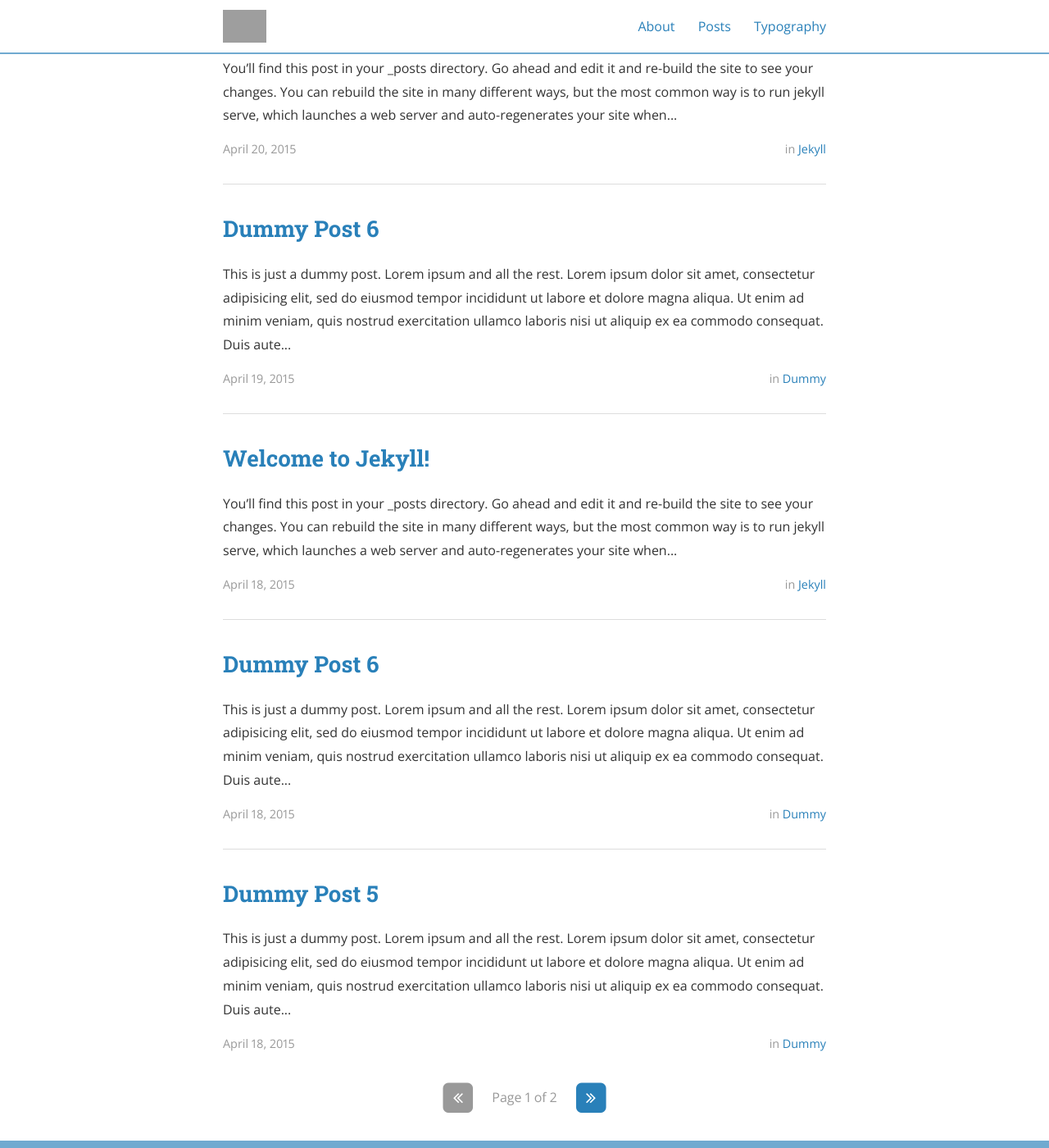
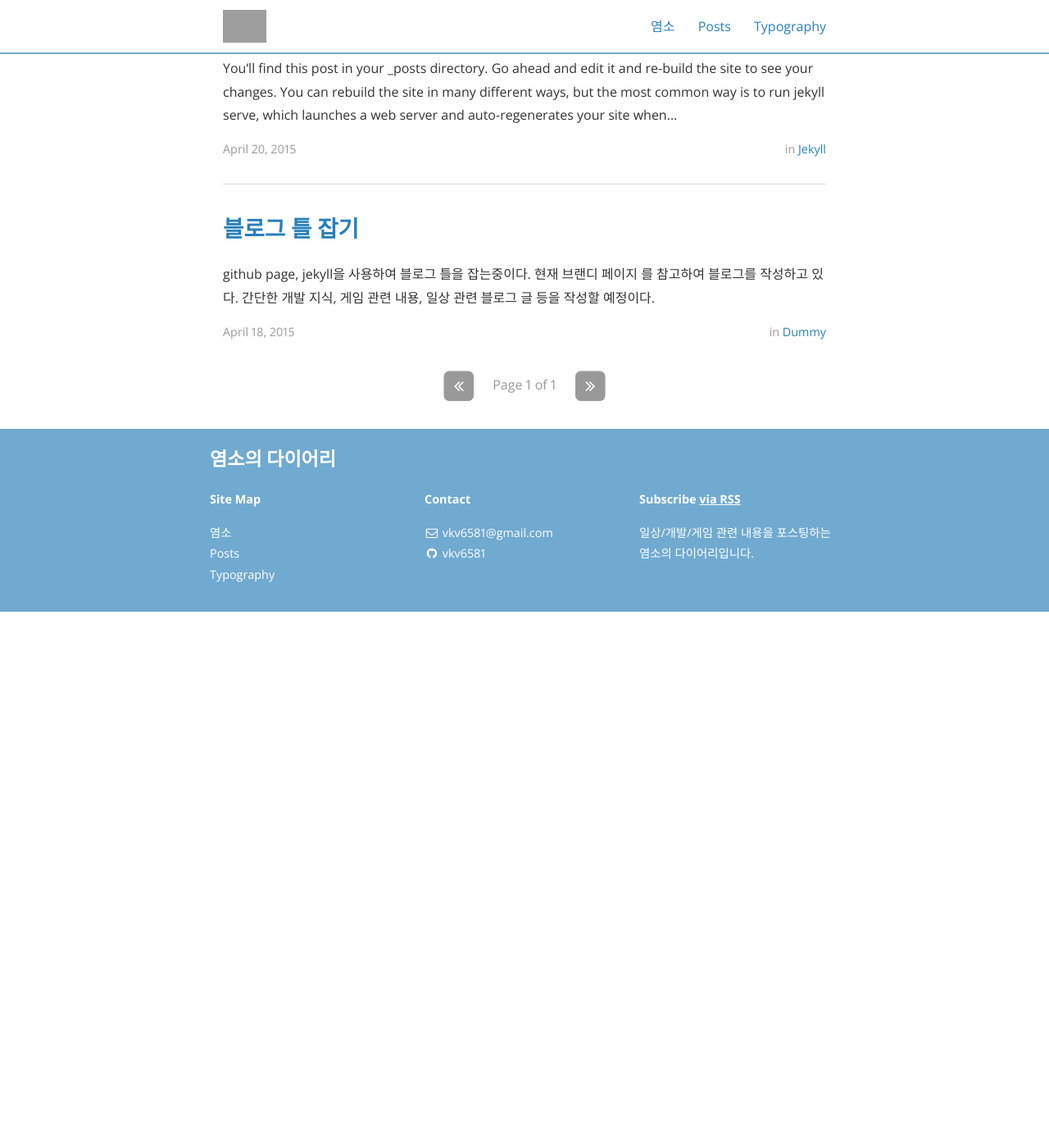
Before and after one commit to vkv6581/vkv6581.github.io, a Jekyll site: the page built from index.html, in a window 1280 px wide and 1400 px high, scrolled down 534 px. Shown: the whole window at 82% size. Built offline with Jekyll 4.4.1, drawn with Linux system fonts in a browser that asks for light colours; nearby versions of some CDN libraries; the list of posts is cut into pages by our own code; after the commit the page ends 1280 px from its top, so only the background shows below that; some of the changed text lies outside the part shown; grey boxes are pictures that could not be loaded.

Commit message:
[설정] 블로그 기본 설정 수정 (프로필, 메인 등)

```diff
--- a/Gemfile
+++ b/Gemfile
@@ -3,3 +3,6 @@ gem 'jekyll', '<4'
 gem 'jekyll-archives'
 gem 'jekyll-sitemap'
 gem 'jekyll-paginate-v2'
+
+#jekyll-admin설치.
+gem 'jekyll-admin', group: :jekyll_plugins
--- a/_config.yml
+++ b/_config.yml
@@ -1,99 +1,48 @@
-# External plugins
-# See http://ixti.net/software/2013/01/28/using-jekyll-plugins-on-github-pages.html for making `jekyll archives` work.
 plugins:
-  - jekyll-archives # Sorry, not GitHub pages friendly!
+  - jekyll-archives
   - jekyll-sitemap
   - jekyll-paginate-v2
-
 exclude:
-  - "/vendor/"
-
-# Site settings
-title: 염소의 블로그
-subtitle: "염소의 블로그 작성중"
+  - /vendor/
+title: 염소의 다이어리
+subtitle: 염소의 다이어리
 email: vkv6581@gmail.com
 name: Lee Jae Young
-description: >
-  A simple yet classy theme for your Jekyll website or blog.
-# Base URL of site (i.e. /blog). It should always start with a slash,
-# and never end with a slash. Set it to a blank value if hosting at the
-# root of your server.
-baseurl: "" # the subpath of your site, e.g. /blog/
-url: "https://vkv6581@github.io" # the base hostname & protocol for your site
-cover: "/assets/header_image.jpg"
-logo: "/assets/ljy_logo.jpeg"
-
-# Build settings
+description: 일상/개발/게임 관련 내용을 포스팅하는 염소의 다이어리입니다.
+baseurl: ''
+url: 'https://vkv6581@github.io'
+cover: /assets/header_image.jpg
+logo: /assets/ljy_logo.jpeg
 markdown: kramdown
-inter_post_navigation: false
-highlightjs_theme: "monokai-sublime"
-
-# Pagination Settings
-# https://github.com/sverrirs/jekyll-paginate-v2/blob/master/README-GENERATOR.md#site-configuration
+inter_post_navigation: 'false'
+highlightjs_theme: monokai-sublime
 pagination:
   enabled: true
   per_page: 5
-  permalink: "/page/:num/"
+  permalink: '/page/:num/'
   sort_reverse: true
-
-# Archive settings (see https://github.com/jekyll/jekyll-archives/)
 jekyll-archives:
   enabled:
     - categories
     - tags
-  layout: 'archive'
+  layout: archive
   permalinks:
     category: '/category/:name/'
     tag: '/tag/:name/'
-
-# Disqus comments
-# disqus_shortname: bencentra
-
-# Google analytics
-# ga_tracking_id: "UA-XXXX-1"
-
-# Category descriptions (for archive pages)
-descriptions:
-  - cat: jekyll
-    desc: "Posts describing Jekyll setup techniques."
-
-  - cat: dummy
-    desc: "Just some placeholder posts, lorem ipsum and the rest."
-
-# Social icons and sharing options
-#
-# Social settings are used in two places:
-# * In the footer, as links to your personal profiles
-# * After each blog post for sharing widgets
-#
-# Example:
-#
-# social:
-#   - name: Twitter                         # Name of the service
-#     icon: twitter                         # Font Awesome icon to use (minus fa- prefix)
-#     username: "@TheBenCentra"             # (User) Name to display in the footer link
-#     url: https://twitter.com/TheBenCentra # URL of your profile (leave blank to not display in footer)
-#     desc: Follow me on Twitter            # Description to display as link title, etc
-#     share: true                           # Include in the "Share" section of posts
+descriptions: null
 social:
   - name: GitHub
     icon: github
     username: vkv6581
-    url: https://github.com/vkv6581
+    url: 'https://github.com/vkv6581'
     desc: Fork me on GitHub
     share: false
-
-# Social sharing protocols
-# These are for automatically generating sharing metadata for FB and Twitter
-# OS Protocol is for sharing the source of your site, if you're interested. For more, see osprotocol.com
 protocols:
-    fb_image: "/assets/ljy_logo.jpeg"
-    fb_image_width: 612
-    fb_image_height: 605
-    fb_image_type: "image/png"
-
-    twitter_image: "/assets/logo.png"
-
-    os_repo: "https://github.com/vkv6581"
-    os_rcs_type: "git"
-    os_src: "git@github.com:vkv6581/vkv6581.github.io"
+  fb_image: /assets/ljy_logo.jpeg
+  fb_image_width: 612
+  fb_image_height: 605
+  fb_image_type: image/png
+  twitter_image: /assets/logo.png
+  os_repo: 'https://github.com/vkv6581'
+  os_rcs_type: git
+  os_src: 'git@github.com:vkv6581/vkv6581.github.io'
--- a/_posts/2015-04-18-dummy.md
+++ /dev/null
@@ -1,16 +0,0 @@
----
-layout: post
-title:  "Dummy Post"
-date:   2015-04-18T14:25:52-05:00
-author: Ben Centra
-categories: Dummy
----
-
-This is just a dummy post. Lorem ipsum and all the rest.
-
-Lorem ipsum dolor sit amet, consectetur adipisicing elit, sed do eiusmod
-tempor incididunt ut labore et dolore magna aliqua. Ut enim ad minim veniam,
-quis nostrud exercitation ullamco laboris nisi ut aliquip ex ea commodo
-consequat. Duis aute irure dolor in reprehenderit in voluptate velit esse
-cillum dolore eu fugiat nulla pariatur. Excepteur sint occaecat cupidatat non
-proident, sunt in culpa qui officia deserunt mollit anim id est laborum.
--- a/_posts/2015-04-18-dummy5.md
+++ /dev/null
@@ -1,17 +0,0 @@
----
-layout: post
-title:  "Dummy Post 5"
-date:   2015-04-18T14:25:52-05:00
-author: Ben Centra
-categories: Dummy
-tags: lorem
----
-
-This is just a dummy post. Lorem ipsum and all the rest.
-
-Lorem ipsum dolor sit amet, consectetur adipisicing elit, sed do eiusmod
-tempor incididunt ut labore et dolore magna aliqua. Ut enim ad minim veniam,
-quis nostrud exercitation ullamco laboris nisi ut aliquip ex ea commodo
-consequat. Duis aute irure dolor in reprehenderit in voluptate velit esse
-cillum dolore eu fugiat nulla pariatur. Excepteur sint occaecat cupidatat non
-proident, sunt in culpa qui officia deserunt mollit anim id est laborum.
--- a/_posts/2015-04-18-dummy6.md
+++ /dev/null
@@ -1,17 +0,0 @@
----
-layout: post
-title:  "Dummy Post 6"
-date:   2015-04-18T14:25:52-05:00
-author: Ben Centra
-categories: Dummy
-tags: lorem ipsum
----
-
-This is just a dummy post. Lorem ipsum and all the rest.
-
-Lorem ipsum dolor sit amet, consectetur adipisicing elit, sed do eiusmod
-tempor incididunt ut labore et dolore magna aliqua. Ut enim ad minim veniam,
-quis nostrud exercitation ullamco laboris nisi ut aliquip ex ea commodo
-consequat. Duis aute irure dolor in reprehenderit in voluptate velit esse
-cillum dolore eu fugiat nulla pariatur. Excepteur sint occaecat cupidatat non
-proident, sunt in culpa qui officia deserunt mollit anim id est laborum.
--- a/_posts/2015-04-18-welcome-to-jekyll.md
+++ /dev/null
@@ -1,74 +0,0 @@
----
-layout: post
-title:  "Welcome to Jekyll!"
-date:   2015-04-18T14:25:52-05:00
-author: Ben Centra
-categories: Jekyll
-tags:	jekyll welcome
-cover:  "/assets/instacode.png"
----
-
-You’ll find this post in your `_posts` directory. Go ahead and edit it and re-build the site to see your changes. You can rebuild the site in many different ways, but the most common way is to run `jekyll serve`, which launches a web server and auto-regenerates your site when a file is updated.
-
-## Adding New Posts
-
-To add new posts, simply add a file in the `_posts` directory that follows the convention `YYYY-MM-DD-name-of-post.ext` and includes the necessary front matter. Take a look at the source for this post to get an idea about how it works.
-
-### Tags and Categories
-
-If you list one or more categories or tags in the front matter of your post, they will be included with the post on the page as links. Clicking the link will bring you to an auto-generated archive page for the category or tag, created using the [jekyll-archive][jekyll-archive] gem.
-
-### Cover Images
-
-To add a cover image to your post, set the "cover" property in the front matter with the relative URL of the image (i.e. <code>cover: "/assets/cover_image.jpg"</code>).
-
-### Code Snippets
-
-You can use [highlight.js][highlight] to add syntax highlight code snippets:
-
-Use the [Liquid][liquid] `{% raw %}{% highlight <language> %}{% endraw %}` tag to add syntax highlighting to code snippets.
-
-For instance, this template...
-{% highlight html %}
-{% raw %}{% highlight javascript %}
-function demo(string, times) {
-  for (var i = 0; i < times; i++) {
-    console.log(string);
-  }
-}
-demo("hello, world!", 10);
-{% endhighlight %}{% endraw %}
-{% endhighlight %}
-
-...will come out looking like this:
-
-{% highlight javascript %}
-function demo(string, times) {
-  for (var i = 0; i < times; i++) {
-    console.log(string);
-  }
-}
-demo("hello, world!", 10);
-{% endhighlight %}
-
-Syntax highlighting is done using [highlight.js][highlight]. You can change the active theme in [head.html](https://github.com/bencentra/centrarium/blob/2dcd73d09e104c3798202b0e14c1db9fa6e77bc7/_includes/head.html#L15).
-
-### Images
-
-Lightbox has been enabled for images. To create the link that'll launch the lightbox, add <code>data-lightbox</code> and <code>data-title</code> attributes to an <code>&lt;a&gt;</code> tag around your <code>&lt;img&gt;</code> tag. The result is:
-
-<a href="//bencentra.com/assets/images/falcon9_large.jpg" data-lightbox="falcon9-large" data-title="Check out the Falcon 9 from SpaceX">
-  <img src="//bencentra.com/assets/images/falcon9_small.jpg" title="Check out the Falcon 9 from SpaceX">
-</a>
-
-For more information, check out the [Lightbox][lightbox] website.
-
-Check out the [Jekyll docs][jekyll] for more info on how to get the most out of Jekyll. File all bugs/feature requests at [Jekyll’s GitHub repo][jekyll-gh]. If you have questions, you can ask them on [Jekyll’s dedicated Help repository][jekyll-help].
-
-[jekyll]:      http://jekyllrb.com
-[jekyll-gh]:   https://github.com/jekyll/jekyll
-[jekyll-help]: https://github.com/jekyll/jekyll-help
-[highlight]:   https://highlightjs.org/
-[lightbox]:    http://lokeshdhakar.com/projects/lightbox2/
-[jekyll-archive]: https://github.com/jekyll/jekyll-archives
-[liquid]: https://github.com/Shopify/liquid/wiki/Liquid-for-Designers
--- a/_posts/2015-04-19-dummy6.markdown
+++ /dev/null
@@ -1,17 +0,0 @@
----
-layout: post
-title:  "Dummy Post 6"
-date:   2015-04-19 08:43:59
-author: Ben Centra
-categories: Dummy
-tags: lorem ipsum
----
-
-This is just a dummy post. Lorem ipsum and all the rest.
-
-Lorem ipsum dolor sit amet, consectetur adipisicing elit, sed do eiusmod
-tempor incididunt ut labore et dolore magna aliqua. Ut enim ad minim veniam,
-quis nostrud exercitation ullamco laboris nisi ut aliquip ex ea commodo
-consequat. Duis aute irure dolor in reprehenderit in voluptate velit esse
-cillum dolore eu fugiat nulla pariatur. Excepteur sint occaecat cupidatat non
-proident, sunt in culpa qui officia deserunt mollit anim id est laborum.
--- a/about.md
+++ b/about.md
@@ -1,18 +1,12 @@
 ---
+title: 염소
 layout: page
-title: About
-permalink: /about/
+permalink: "/about/"
 main_nav: true
 ---
 
-![alt text]({{ site.baseurl }}/assets/profile-placeholder.gif "Profile Picture"){:.profile}
+![이재영]({{ site.baseurl }}/assets/ljy_logo_big.jpeg "이재영"){:.profile}
 
-Centrarium is a custom theme for Jekyll, made by [Ben Centra][bencentra] for his own blog. He'd be humbled if you liked it enough to use it as well! Installation and configuration instructions can be found in the [GitHub repository](https://github.com/bencentra/centrarium).
+염소의 취미생활 블로그입니다
 
-This page is a good place to write about yourself, your project, your product, or whatever it is your site is for. You can replace the image above, or you can get rid of it entirely.
-
-You can find out more info about customizing your Jekyll theme, as well as basic Jekyll usage documentation at [jekyllrb.com](http://jekyllrb.com/). And you can find the source code for Jekyll at [github.com/jekyll/jekyll](https://github.com/jekyll/jekyll)
-
-[centrarium]: https://github.com/bencentra/centrarium
-[bencentra]: http://bencentra.com
-[jekyll]: https://github.com/jekyll/jekyll
+[vkv6581@gmail.com](vkv6581.gmail.com)
```
Also changed, not shown: _posts/2015-04-18-dummy2.md (deleted, +0 -16 lines), _posts/2015-04-18-dummy3.md (deleted, +0 -16 lines), _posts/2015-04-18-dummy4.md (deleted, +0 -17 lines), _posts/2020-07-13-블로그 틀 잡기.md (added, +12 -0 lines), Gemfile.lock, assets/ljy_logo_big.jpg (added).
